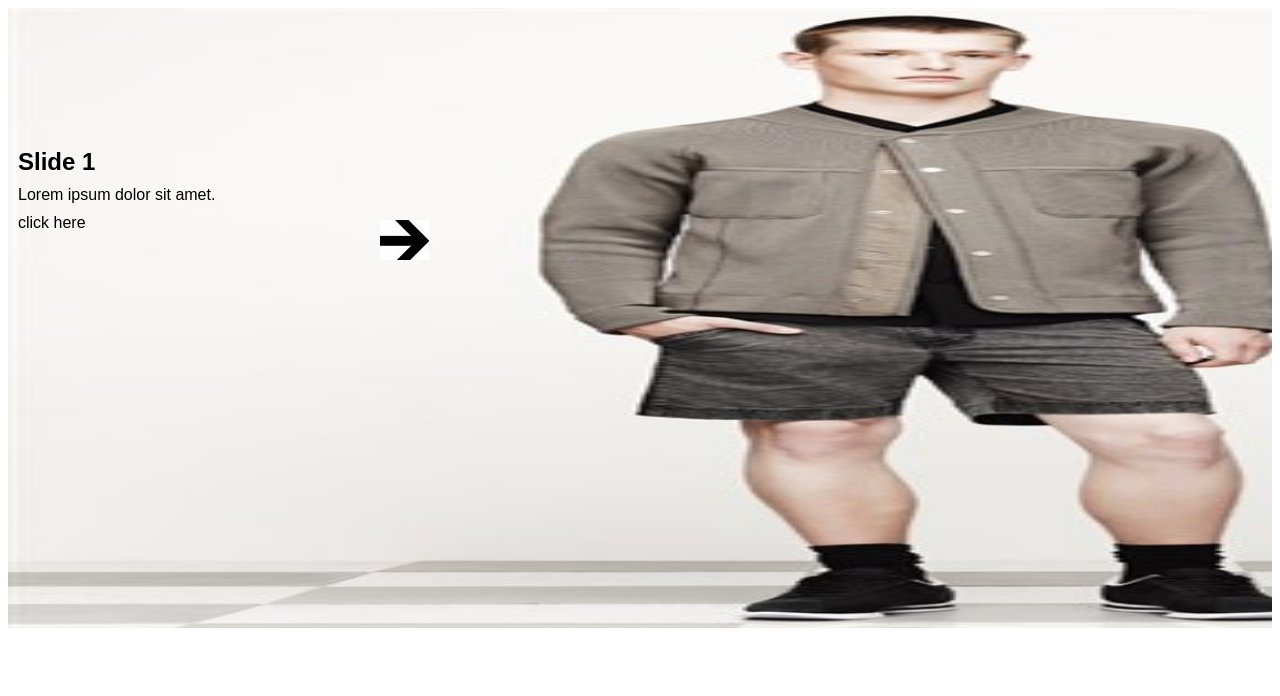
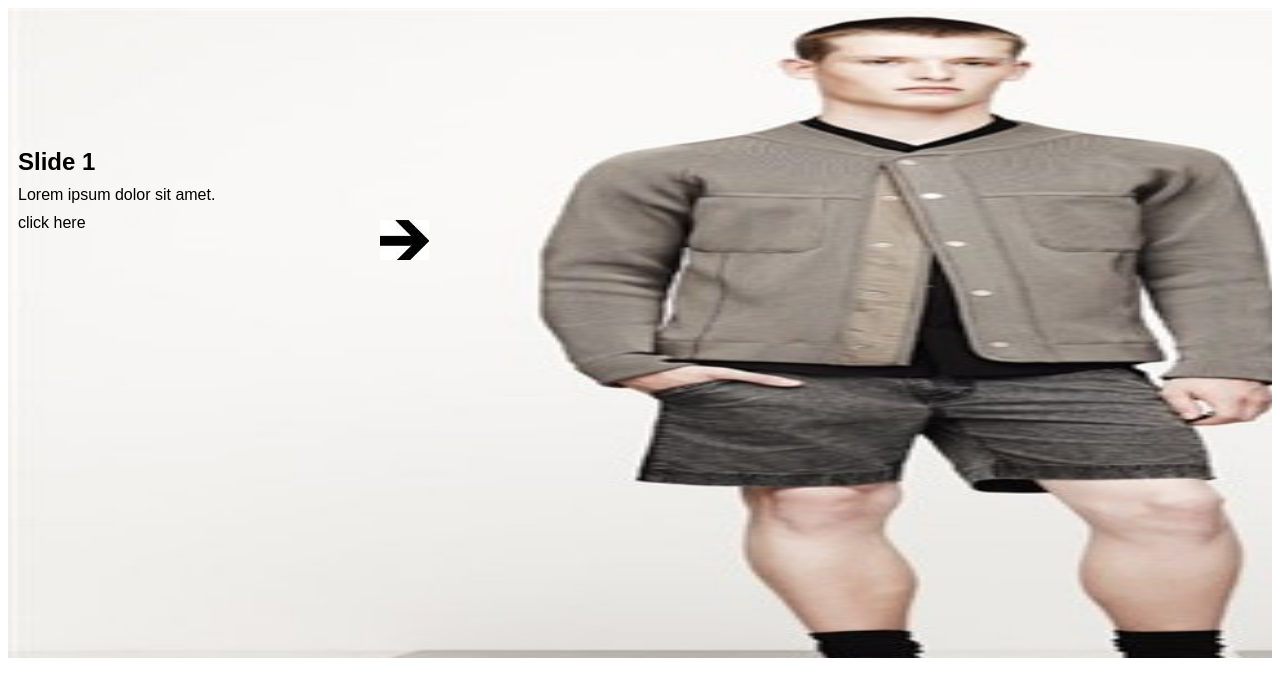
Before and after one commit to bisoelpetjah/drums, a plain HTML site: page oprekan onit/index.html in a window 1280 px wide. Drawn offline with Linux system fonts and the light colour scheme.

Commit message:
update css
benerin layout, gan!

```diff
--- a/oprekan onit/css/style.css
+++ b/oprekan onit/css/style.css
@@ -1,6 +1,6 @@
 #slideshow #slideshowWindow {
 	width:100%;
-	height:700px;
+	height:650px;
 	max-width: 1920px;
 	margin:0;
 	padding:0;
@@ -10,14 +10,14 @@
 
 #slideshow #slideshowWindow img{
 	width:1920px;
-	height: 620px;
+	height: 720px;
 }
 
 #slideshow #slideshowWindow .slide {
 	margin:0;
 	padding:0;
 	width:1920px;
-	height:700px;
+	height:620px;
 	float:left;
 	position:relative;
 }
```
